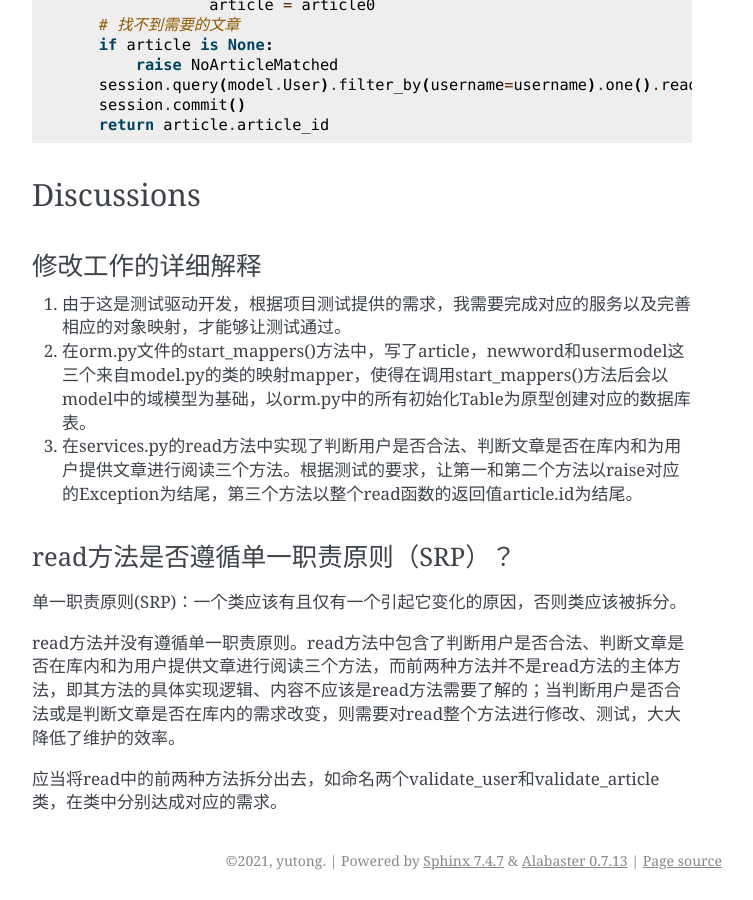
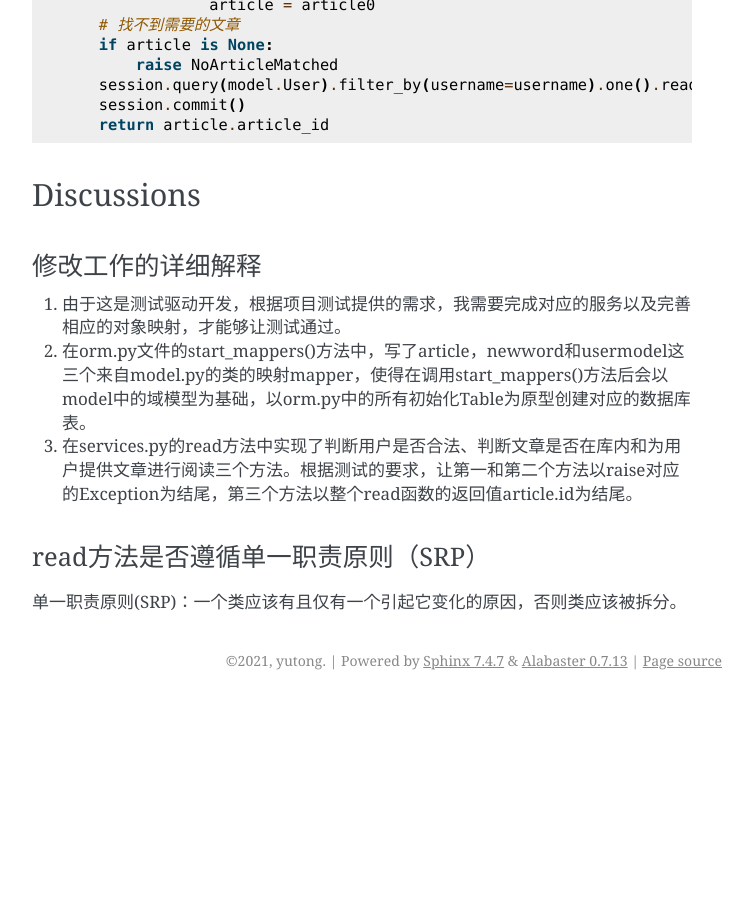
Before and after one commit to Steven-Yutong/Lab3, a Sphinx documentation site: the page built from docs/source/index.rst, in a window 1280 px wide and 900 px high, scrolled down 3333 px. Shown: the whole window, without its empty margins (388-1141 px from the left). Built offline with Sphinx 7.4.7, drawn with Linux system fonts in a browser that asks for light colours; after the commit the page ends 4033 px from its top, so only the background shows below that; some of the changed text lies outside the part shown.

Commit message:
Update index.rst

```diff
--- a/docs/source/index.rst
+++ b/docs/source/index.rst
@@ -186,11 +186,7 @@ Discussions
 
 3. 在services.py的read方法中实现了判断用户是否合法、判断文章是否在库内和为用户提供文章进行阅读三个方法。根据测试的要求，让第一和第二个方法以raise对应的Exception为结尾，第三个方法以整个read函数的返回值article.id为结尾。
 
-read方法是否遵循单一职责原则（SRP）？
-~~~~~~~~~~~~~~~~~~~~~~~~~~~~~~~~~~~~~~~
+read方法是否遵循单一职责原则（SRP）
+~~~~~~~~~~~~~~~~~~~~~~~~~~~~~~~~~~~~~~~~~~~~~~~~~~~~~~~~~~~~~~~~~~~~~~~~~~~~~~~~~~~~~~~~~~~~~~~
 
 单一职责原则(SRP)：一个类应该有且仅有一个引起它变化的原因，否则类应该被拆分。
-
-read方法并没有遵循单一职责原则。read方法中包含了判断用户是否合法、判断文章是否在库内和为用户提供文章进行阅读三个方法，而前两种方法并不是read方法的主体方法，即其方法的具体实现逻辑、内容不应该是read方法需要了解的；当判断用户是否合法或是判断文章是否在库内的需求改变，则需要对read整个方法进行修改、测试，大大降低了维护的效率。
-
-应当将read中的前两种方法拆分出去，如命名两个validate_user和validate_article类，在类中分别达成对应的需求。
```
